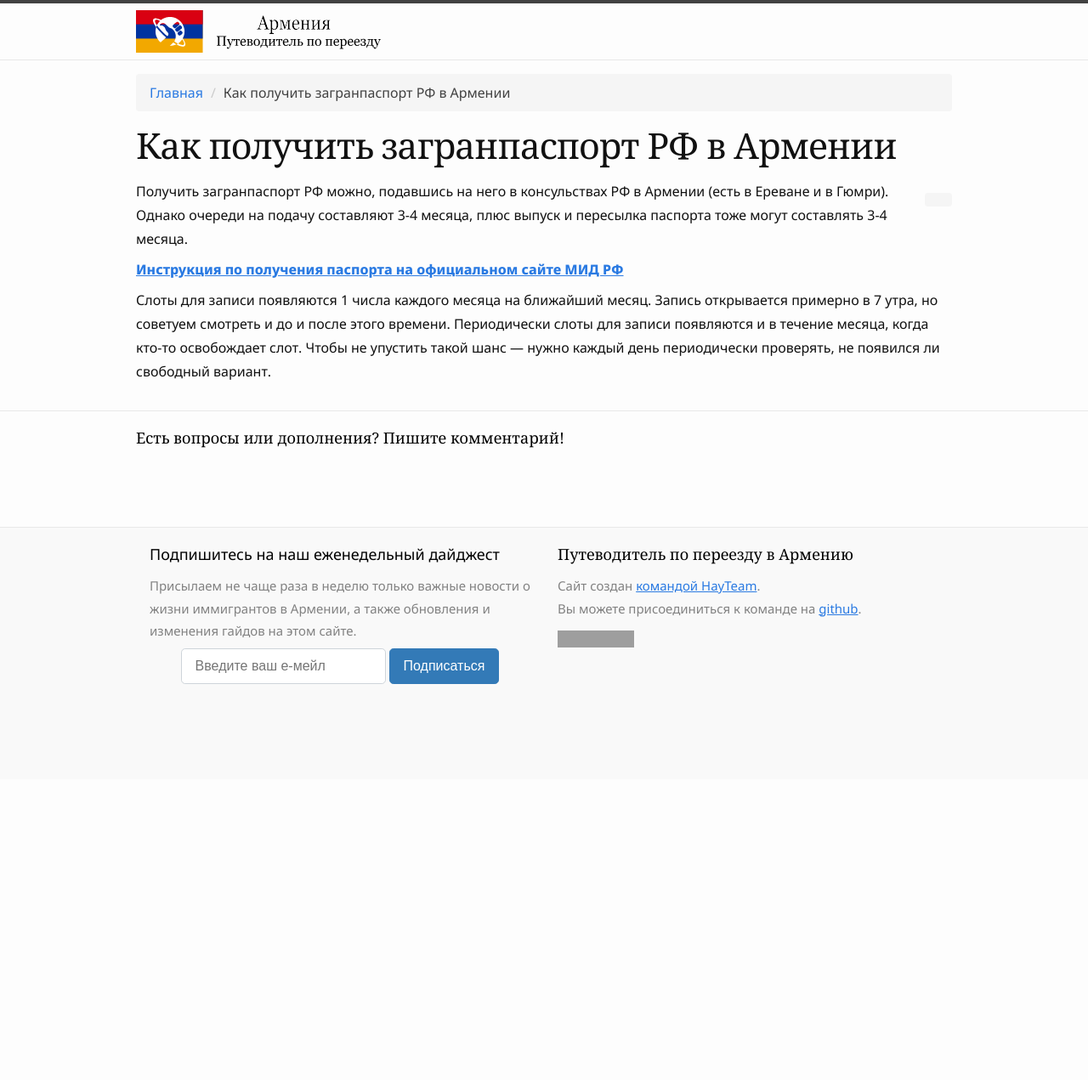
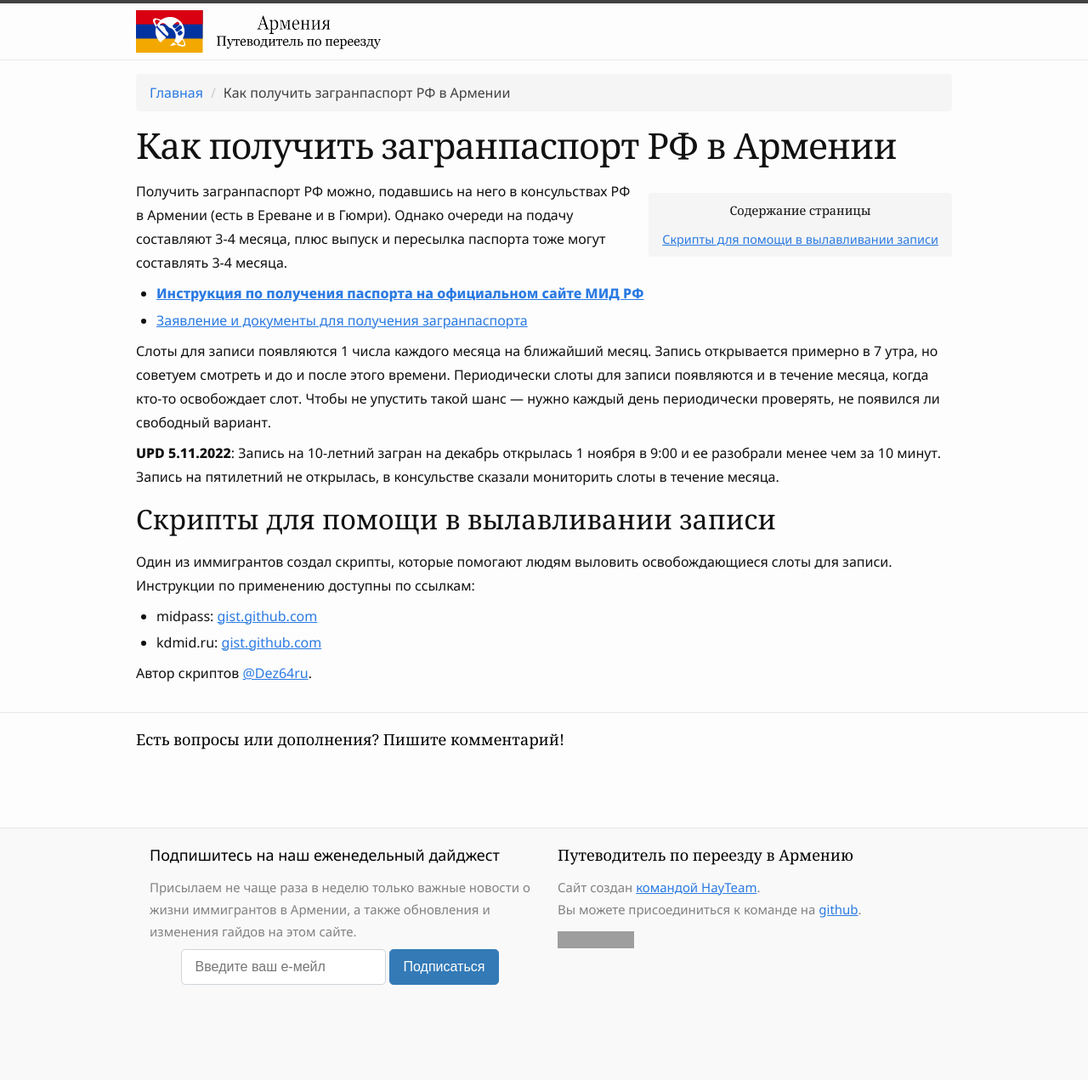
Before and after one commit to haywiki/haywiki.github.io, a Jekyll site: the page built from documents/zagran.md, in a window 1280 px wide. Shown: the whole page at 85% size. Built offline with Jekyll 4.4.1, drawn with Linux system fonts in a browser that asks for light colours; a script that is not in the unit is left out; before the commit the page ends 917 px from its top, so only the background shows below that; grey boxes are pictures that could not be loaded.

Commit message:
дополнительная информация по получению заграна

```diff
--- a/_sass/_base.scss
+++ b/_sass/_base.scss
@@ -49,7 +49,7 @@ figcaption {
 }
 
 ul, ol {
-  margin-left: 1rem;
+  margin-left: 1.5rem;
 }
 
 li {
--- a/documents/zagran.md
+++ b/documents/zagran.md
@@ -6,8 +6,22 @@ layout: page
 Получить загранпаспорт РФ можно, подавшись на него в консульствах РФ в Армении (есть в Ереване и в Гюмри).
 Однако очереди на подачу составляют 3-4 месяца, плюс выпуск и пересылка паспорта тоже могут составлять 3-4 месяца.
 
-**[Инструкция по получения паспорта на официальном сайте МИД РФ](https://armenia.mid.ru/ru/consular-services/consulate-ru/making/)**
+- **[Инструкция по получения паспорта на официальном сайте МИД РФ](https://armenia.mid.ru/ru/consular-services/consulate-ru/making/)**
+- [Заявление и документы для получения загранпаспорта](https://www.kdmid.ru/cons/passports/list-of-documents-required-for-registration-of-foreign-passports/)
 
 Слоты для записи появляются 1 числа каждого месяца на ближайший месяц. Запись открывается примерно в 7 утра, но советуем
 смотреть и до и после этого времени. Периодически слоты для записи появляются и в течение месяца, когда кто-то освобождает
 слот. Чтобы не упустить такой шанс — нужно каждый день периодически проверять, не появился ли свободный вариант.
+
+**UPD 5.11.2022**: Запись на 10-летний загран на декабрь открылась 1 ноября в 9:00 и ее разобрали менее чем за 10 минут. Запись
+на пятилетний не открылась, в консульстве сказали мониторить слоты в течение месяца.
+
+## Скрипты для помощи в вылавливании записи
+
+Один из иммигрантов создал скрипты, которые помогают людям выловить освобождающиеся слоты для записи. Инструкции
+по применению доступны по ссылкам:
+
+- midpass: [gist.github.com](https://gist.github.com/dez64ru/a3786cc30f79a63469ba9ce9ae647555)
+- kdmid.ru: [gist.github.com](https://gist.github.com/dez64ru/18cb57940430c3822693b9cbaff1ad37)
+
+Автор скриптов [@Dez64ru](https:/t.me/Dez64ru).
```
